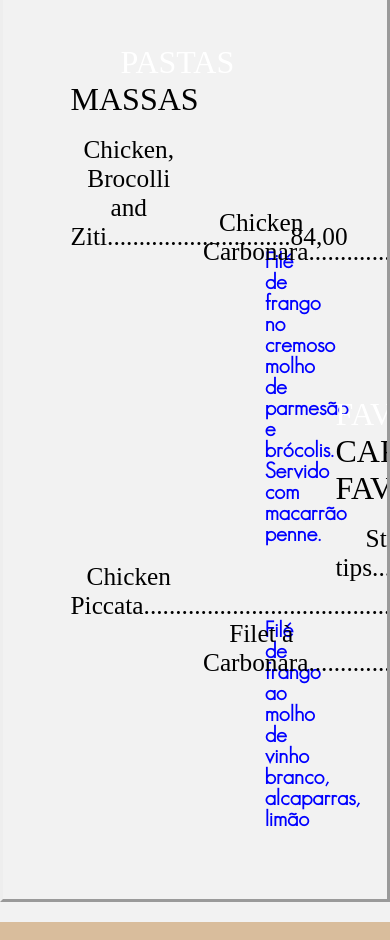
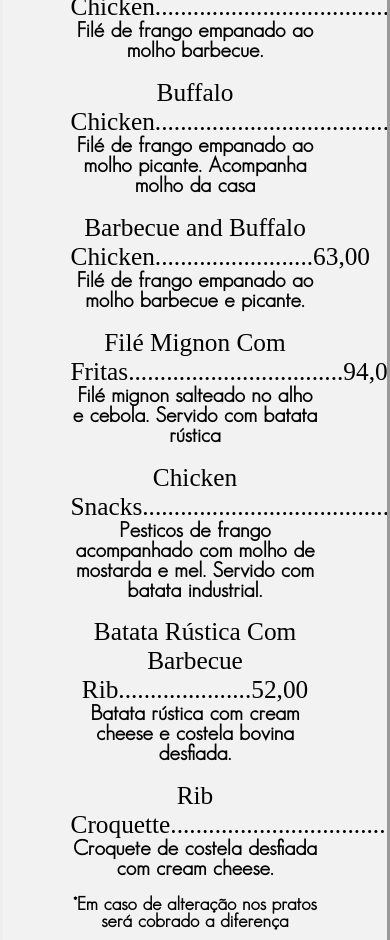
Before and after one commit to John5626/familysplace, a website: page pages/menu.html in a window 390 px wide. Shown: the part 1060-2000 px from the top of the page. Drawn offline with Linux system fonts and the light colour scheme; a web font is replaced by a local one.

Commit message:
atualiza menu

```diff
--- a/assets/css/menu.css
+++ b/assets/css/menu.css
@@ -1,9 +1,16 @@
+@import url("fonts.css");
+@import url("header.css");
+@import url("body.css");
 @import url("footer.css");
-@import url("fonts.css");
+@import url("root.css");
 
 .cardapio{
+
     columns: 2; /* Define o número de colunas */
-    padding: 8dvh;
+    padding-top: 6dvh;
+    padding-left: 8dvh;
+    padding-right: 8dvh;
+    padding-bottom: 4dvh;
     column-fill: auto; /*Define automaticamente a altura da minha coluna*/
     box-sizing: border-box; /* Inclui padding e border no cálculo da largura e altura */
     width: 100%; /* Garante que o contêiner ocupa a largura total */
@@ -11,70 +18,130 @@
     column-span: all;/* Permite rolagem vertical se o conteúdo exceder a altura */
     border-style: outset;
     overflow-y: auto;
+    background: center center no-repeat; /*Garante que meu background fica centralizado ambos os lados e não repita*/
+    background-size: 80dvh;
+
 }
 
 .tiposComidas h1{
+    font-size: 4dvh;
     text-align: center;
     text-transform: uppercase;
     font-family: 'riverola';
+    padding-top: 2dvh;
+    font-weight: 400; /* tira o negrito */
+}
 
-
-    font-weight: 400; /* tira o negrito */
+.comidas h2{
+    text-align: left;
+    font-family: 'riverola';
+    font-size: 3dvh;
+    font-weight: 400;
+    padding-top: 2dvh;
 
 }
 
 .comidas h3{
     text-align: center;
     font-family: 'Century';
-    padding-top: 6dvh;
-    margin-left: 23dvh;
-    margin-right: 23dvh;
+    padding-top: 2dvh;
     font-weight: 700;
 }
 
-.comidas h2{
-    text-align: center;
 
-    font-family: 'riverola';
-    font-size: 3dvh;
-    font-weight: 400;
-    padding-top: 2dvh;
-    margin: auto;
+.comidas p{
+    text-align: justify;
+    font-family: 'Century';
+    font-size: 2.5dvh;
+    font-weight: 700; /* coloca negrito */
+    word-break: normal;
 }
 
-.comidas p{
-
-    text-align: justify;
-    font-family: 'Century';
-    font-size: 22px;
-    font-weight: 700; /* coloca negrito */
-    word-break: normal;
-    margin-left: 23dvh;
-    margin-right: 23dvh;
-
-}
-
-.titulo-chique{
+.title-style{
     color: white;
     padding-left: 50px;
     padding-right: 50px;
-    background-image: url('/Projeto_FamilysPlace/assets/images/cardapio/nome-estilo.png');
     background-size: cover;
     background-position: center;
 }
 
-@media (min-width: 767px) {
-    .cardapio h1{
-        margin:auto;
+@media (min-width: 769px) {
+
+    .cardapio{
+        overflow: hidden;
+        column-gap: 50px;
+    }
+
+    .tiposComidas h1{
+        font-size:40px;
+        margin:0;
+    }
+
+    .comidas h2{
+        font-size:30px;
+        text-align: center;
+        margin: 0;
+    }
+
+    .comidas h3{
+        font-size:20px;
+        text-align: center;
+        margin: 0;
+    }
+
+    .comidas p{
+        font-size:25px;
+        text-align: center;
+        margin:0;
     }
 
 
 }
 
 @media (max-width: 768px) {
-    .comidas p{
-        color: blue;
+
+    .cardapio{
+        column-count: 1;
+        width: 100%;
+        height: auto;
+        overflow-y: auto;
+        background: center center;
+        background-repeat: space space;
+        background-size: contain;
     }
 
+    .tiposComidas h1{
+        width: 100%;
+        height: auto;
+        margin: 0 auto;
+        word-break: normal;
+    }
 
+    .comidas h2{
+        word-break: normal;
+        text-align: center;
+        margin: 0 auto;
+    }
+
+    .comidas h3{
+        width: 100%;
+        height: auto;
+        margin: 0 auto;
+        word-break: normal;
+    }
+
+    .comidas p{
+        width: 100%;
+        height: auto;
+        margin: 0 auto;
+        text-align: center;
+    }
+
+    .title-style{
+        width: 100%;
+        height: auto;
+
+        word-break: normal;
+
+    }
 }
```
